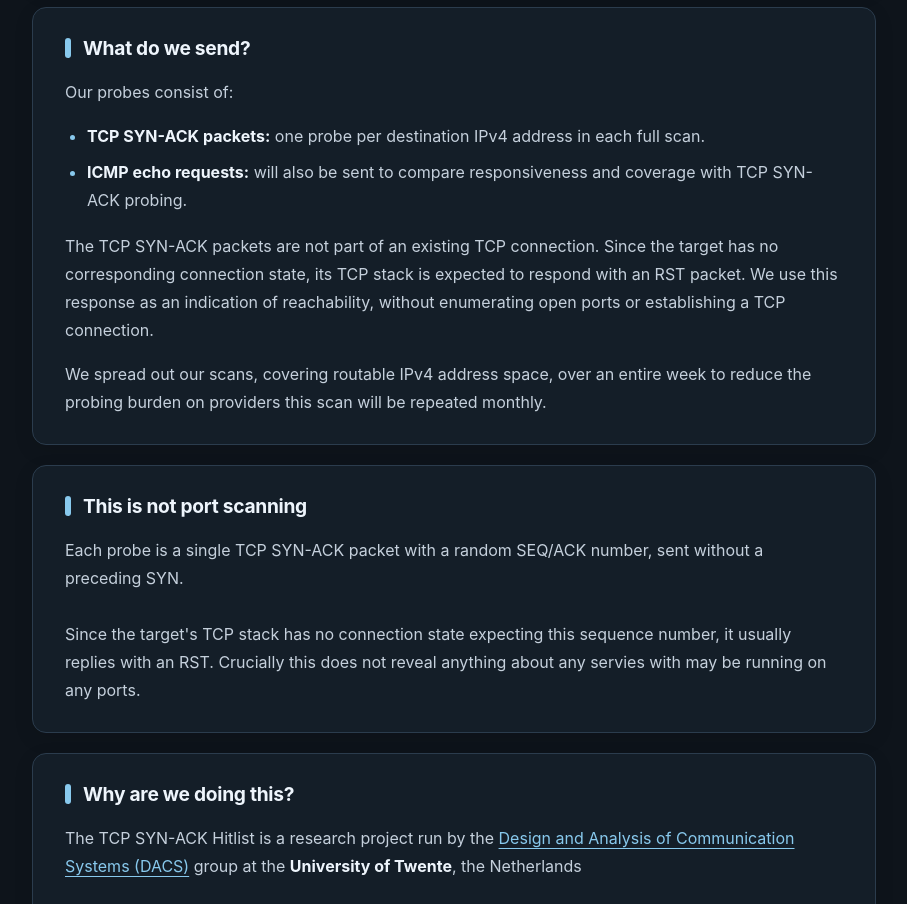
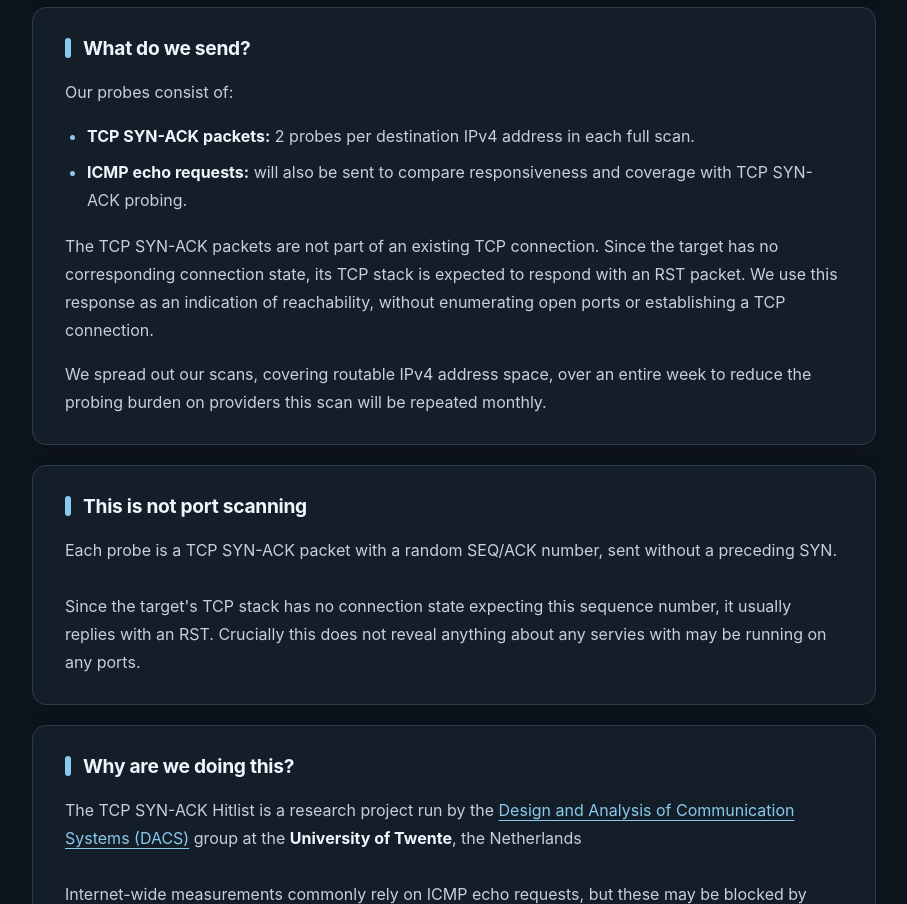
Before and after one commit to pietervanheijningen/synack-optout, a plain HTML site: page index.html in a window 1280 px wide. Shown: the part 480-1384 px from the top of the page, without its empty margins (186-1093 px from the left). Drawn offline with Linux system fonts and the light colour scheme.

Commit message:
update amount of probes

```diff
--- a/index.html
+++ b/index.html
@@ -267,7 +267,7 @@
         <section id="probes" aria-labelledby="probes-title"><h2 id="probes-title">What do we send?</h2>
             <p>Our probes consist of:</p>
             <ul>
-                <li><strong>TCP SYN-ACK packets:</strong> one probe per destination IPv4 address in each full scan.</li>
+                <li><strong>TCP SYN-ACK packets:</strong> 2 probes per destination IPv4 address in each full scan.</li>
                 <li><strong>ICMP echo requests:</strong> will also be sent to compare responsiveness and coverage with
                     TCP SYN-ACK probing.
                 </li>
@@ -287,7 +287,7 @@
         <section id="port-scan" aria-labelledby="port-scan-title">
             <h2 id="port-scan-title">This is not port scanning</h2>
             <p>
-                Each probe is a single TCP SYN-ACK packet with a random SEQ/ACK number, sent without a
+                Each probe is a TCP SYN-ACK packet with a random SEQ/ACK number, sent without a
                 preceding SYN.<br><br>
                 Since the target's TCP stack has no connection state expecting this sequence number, it usually
                 replies with an RST. Crucially this does not reveal anything about any servies with may be running on any ports.
```
